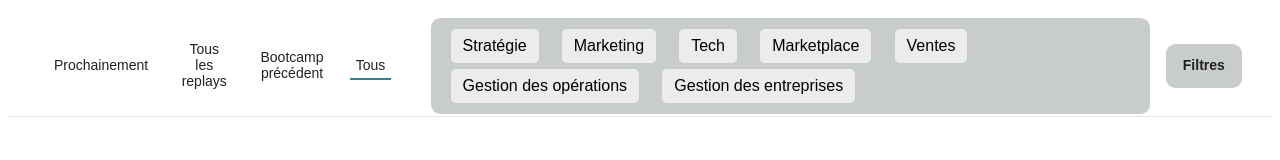
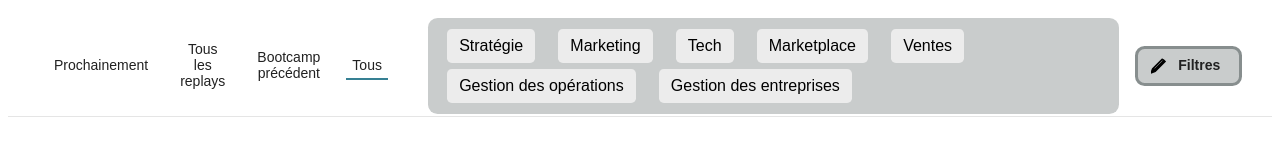
Before and after one commit to weuplearning/ADN-event, a React (Vite) app: page / in a window 1280 px wide. Both pictures are taken after a click on the button "Filtres". Shown: the top 160 px of the page. Built offline with nearby package versions, Linux system fonts and the light colour scheme; no server answers.

Commit message:
update filter event

```diff
--- a/src/DropdownCheckbox/dropdowncheckbox.css
+++ b/src/DropdownCheckbox/dropdowncheckbox.css
@@ -1,6 +1,7 @@
 .dropdown-checkbox {
   position: relative;
   display: inline-block;
+  margin-left: 5px;
 }
 
 .dropdown-checkbox__toggle {
@@ -39,3 +40,8 @@ input[type="checkbox"] {
   position: absolute;
   opacity: 0;
 }
+
+.input_checked{
+  background-color: #44a1b9 !important;
+  color: #fff;
+}
--- a/src/navigation/Navigation.tsx
+++ b/src/navigation/Navigation.tsx
@@ -145,7 +145,7 @@ const Navigation: React.FC<Props> = ({ onFilterWebinars, onTagFilterWebinars, we
               return (
                 <li
                   key={option.id}
-                  className="dropdown-checkbox__menu_li"
+                  className={`dropdown-checkbox__menu_li ${selectedOptions.includes(option.id) ? 'input_checked' : ''}`}
                   >
                   <label>
                     <input
@@ -162,6 +162,10 @@ const Navigation: React.FC<Props> = ({ onFilterWebinars, onTagFilterWebinars, we
           </ul>
           )}
           <li className="navigation__dropdowncheckbox">
+            <svg xmlns="http://www.w3.org/2000/svg" width="16" height="16" fill="currentColor" className="bi bi-pencil" viewBox="0 0 16 16">
+              <path d="M12.146 1.146a.5.5 0 0 1 .708 0l2 2a.5.5 0 0 1 0 .708l-10 10a.5.5 0 0 1-.168.11l-5 2a.5.5 0 0 1-.65-.65l2-5a.5.5 0 0 1 .11-.168l10-10ZM11.207 2.5 3.5 10.207V10.5h.293L11.5 2.793V2.5ZM12 2.5v.293l-1 1L10.5 4 12 2.5ZM2 13.5a.5.5 0 0 0 .5-.5v-.628l.549-.317L2.5 13v.5Z"/>
+            </svg>
+
             <DropdownCheckbox
               title="Filtres"
               options={tagOptions}
--- a/src/navigation/navigation.css
+++ b/src/navigation/navigation.css
@@ -20,7 +20,6 @@
 
 .navigation__left ul li,
 .navigation__right ul li {
-  display: inline-block;
   margin-right: 20px;
 }
 
@@ -66,13 +65,15 @@
 .navigation__dropdowncheckbox{
 
   color: #000;
+  border: .2rem solid #878e8e;
   font-weight: bold;
-  padding: .5rem .7rem;
+  padding: .2rem 0.8rem;
   border-radius: .6rem;
   cursor: pointer;
   background: #C9CCCC;
   transition: .15s;
   display: flex;
+  align-items: center;
 }
 
 .dropdown-checkbox__toggle{
```
